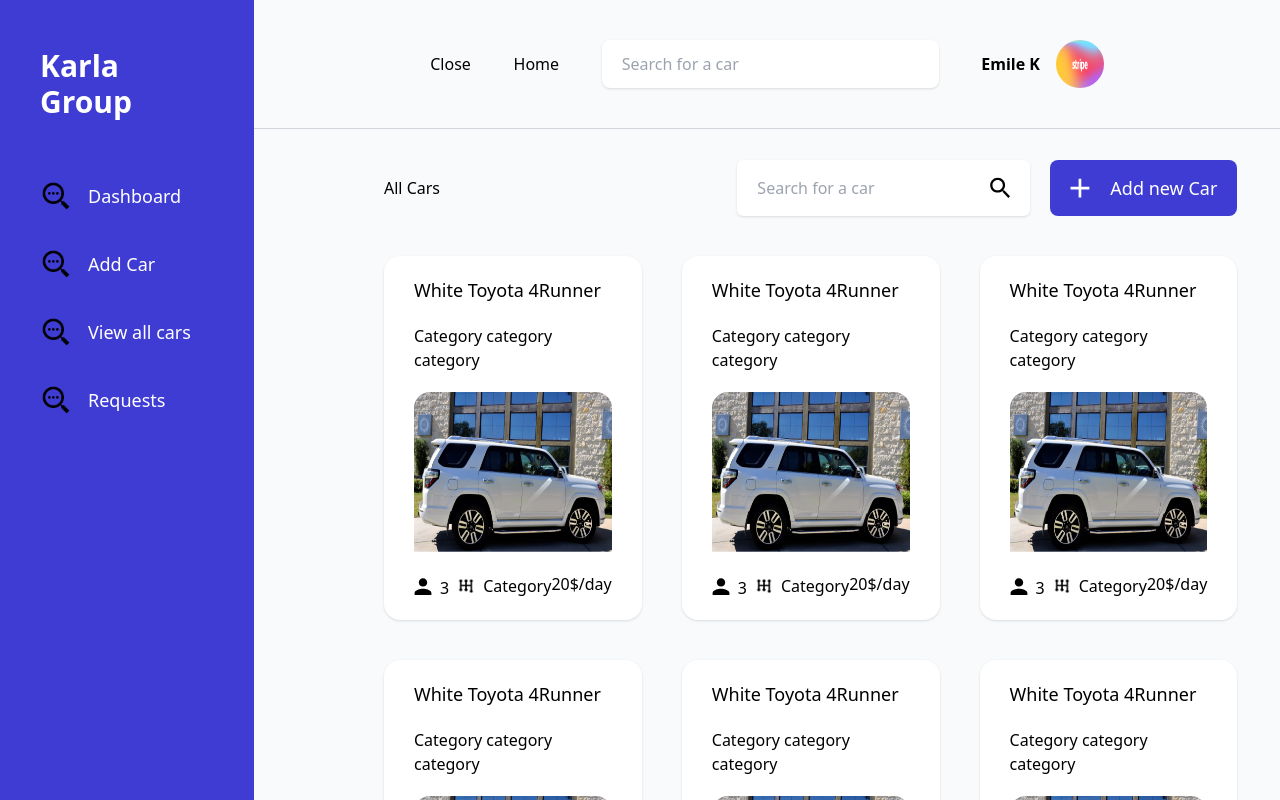
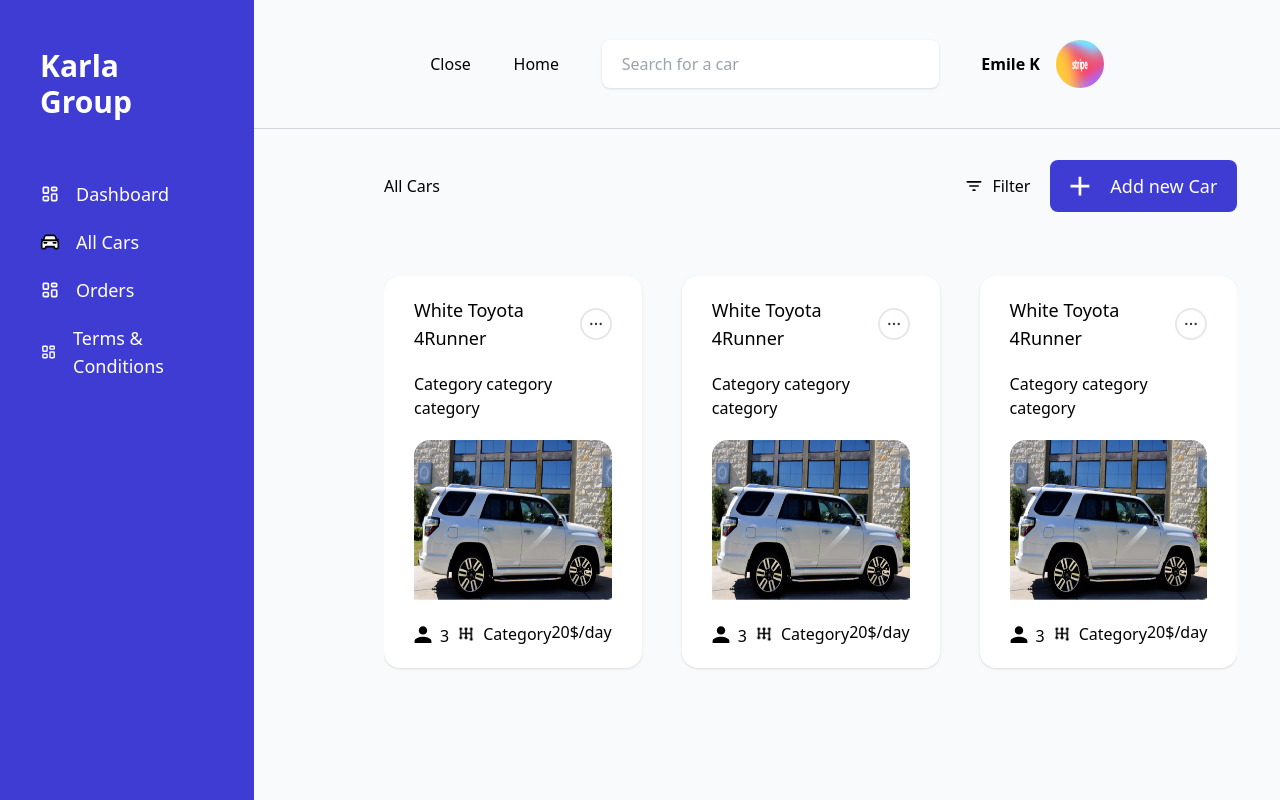
Before and after one commit to KARL-GROUP/karl-rental-fe, a Next.js app: page /dashboard in a window 1280 px wide. Shown: the top 800 px of the page. Built offline with nearby package versions, Linux system fonts and the light colour scheme.

Commit message:
feat:dashboard admin

```diff
--- a/src/components/cards/CarCard.tsx
+++ b/src/components/cards/CarCard.tsx
@@ -21,7 +21,17 @@ const CarCard = ({ image, carName, price, category, seats }: Props) => {
 
 
       <div className="shadow rounded-[16px] bg-white py-5 px-[30px] flex flex-col gap-5">
-        <p className="text-lg">{carName}</p>
+        <div className="flex items-center justify-between">
+          <p className="text-lg">{carName}</p>
+         <div className="flex justify-between items-center rounded-full border-2 w-8 h-8">
+         <svg width="40px" height="40px" viewBox="0 0 24 24" fill="none" xmlns="http://www.w3.org/2000/svg">
+            <path d="M8 12H8.01" stroke="#323232" stroke-width="2" stroke-linecap="round" stroke-linejoin="round" />
+            <path d="M12 12H12.01" stroke="#323232" stroke-width="2" stroke-linecap="round" stroke-linejoin="round" />
+            <path d="M16 12H16.01" stroke="#323232" stroke-width="2" stroke-linecap="round" stroke-linejoin="round" />
+          </svg>
+         </div>
+
+        </div>
         <p>Category category category</p>
         <div className="relative w-full h-[20vh]">
           <Image className=" absolute object-fill rounded-t-[16px] " src={image} alt="car" layout="fill" />
--- a/src/components/layout/admin/Sidebar.tsx
+++ b/src/components/layout/admin/Sidebar.tsx
@@ -4,27 +4,53 @@ import Image from "next/image";
 import profile from "../../../../public/assets/profile.png"
 import { useState } from "react";
 import { motion } from "framer-motion";
+import Profile from "@/components/svgs/Profile";
+import Dashboard from "@/pages/dashboard";
 
-export default function Sidebar({show, handleShow}:{show: boolean; handleShow: () => void;}) {
+export default function Sidebar({ show, handleShow }: { show: boolean; handleShow: () => void; }) {
 
     return (
         <>
             <motion.section className="flex w-full h-screen">
                 <section className={`transition-all ease-in duration-300 z-50  ${show ? "w-80 bg-primary-purple flex flex-col gap-5  h-screen text-white py-12 px-4 xl:px-10" : "w-0 opacity-0"}`}>
                     <h1 className="font-bold text-3xl mb-10">Karla Group</h1>
-                    {sidebarItem.map((sidebarItem, index) => {
-                        return (
-                            <ul key={index} className=" xl:pb-4 ">
+                    <ul className="flex flex-col gap-5">
                         <li>
-                                    <Link className="flex flex-col xl:flex xl:flex-row xl:items-center gap-2 xl:gap-4" href={sidebarItem.path}>
-                                        <Image className="w-8 h-8" src={sidebarItem.icon} alt="icon" width={100} height={100} />
-                                        <label className="text-lg">{sidebarItem.text}</label>
+                            <Link className="flex flex-col xl:flex xl:flex-row xl:items-center gap-2 xl:gap-4" href="/dashboard">
+                                <svg width="20px" height="20px" viewBox="0 0 24 24" xmlns="http://www.w3.org/2000/svg" fill="none">
+                                    <path stroke="#ffffff" stroke-width="2" d="M4 5a1 1 0 0 1 1-1h4a1 1 0 0 1 1 1v5a1 1 0 0 1-1 1H5a1 1 0 0 1-1-1V5ZM14 5a1 1 0 0 1 1-1h4a1 1 0 0 1 1 1v2a1 1 0 0 1-1 1h-4a1 1 0 0 1-1-1V5ZM4 16a1 1 0 0 1 1-1h4a1 1 0 0 1 1 1v3a1 1 0 0 1-1 1H5a1 1 0 0 1-1-1v-3ZM14 13a1 1 0 0 1 1-1h4a1 1 0 0 1 1 1v6a1 1 0 0 1-1 1h-4a1 1 0 0 1-1-1v-6Z" />
+                                </svg>
+                                <label className="text-lg">Dashboard</label>
+                            </Link>
+                        </li>
+                        <li>
+                        <Link className="flex flex-col xl:flex xl:flex-row xl:items-center gap-2 xl:gap-4" href="/dashboard">
+                        <svg width="20px" height="20px" viewBox="0 0 24 24" fill="#ffffff" xmlns="http://www.w3.org/2000/svg">
+<path d="M5 13H8M2 9L4 10L5.27064 6.18807C5.53292 5.40125 5.66405 5.00784 5.90729 4.71698C6.12208 4.46013 6.39792 4.26132 6.70951 4.13878C7.06236 4 7.47705 4 8.30643 4H15.6936C16.523 4 16.9376 4 17.2905 4.13878C17.6021 4.26132 17.8779 4.46013 18.0927 4.71698C18.3359 5.00784 18.4671 5.40125 18.7294 6.18807L20 10L22 9M16 13H19M6.8 10H17.2C18.8802 10 19.7202 10 20.362 10.327C20.9265 10.6146 21.3854 11.0735 21.673 11.638C22 12.2798 22 13.1198 22 14.8V17.5C22 17.9647 22 18.197 21.9616 18.3902C21.8038 19.1836 21.1836 19.8038 20.3902 19.9616C20.197 20 19.9647 20 19.5 20H19C17.8954 20 17 19.1046 17 18C17 17.7239 16.7761 17.5 16.5 17.5H7.5C7.22386 17.5 7 17.7239 7 18C7 19.1046 6.10457 20 5 20H4.5C4.03534 20 3.80302 20 3.60982 19.9616C2.81644 19.8038 2.19624 19.1836 2.03843 18.3902C2 18.197 2 17.9647 2 17.5V14.8C2 13.1198 2 12.2798 2.32698 11.638C2.6146 11.0735 3.07354 10.6146 3.63803 10.327C4.27976 10 5.11984 10 6.8 10Z" stroke="#000000" stroke-width="2" stroke-linecap="round" stroke-linejoin="round"/>
+</svg>
+                        <label className="text-lg">All Cars</label>
+                    </Link>
+                        </li>
+                        <li>
+                        <Link className="flex flex-col xl:flex xl:flex-row xl:items-center gap-2 xl:gap-4" href="/dashboard">
+                        <svg width="20px" height="20px" viewBox="0 0 24 24" xmlns="http://www.w3.org/2000/svg" fill="none">
+                            <path stroke="#ffffff" stroke-width="2" d="M4 5a1 1 0 0 1 1-1h4a1 1 0 0 1 1 1v5a1 1 0 0 1-1 1H5a1 1 0 0 1-1-1V5ZM14 5a1 1 0 0 1 1-1h4a1 1 0 0 1 1 1v2a1 1 0 0 1-1 1h-4a1 1 0 0 1-1-1V5ZM4 16a1 1 0 0 1 1-1h4a1 1 0 0 1 1 1v3a1 1 0 0 1-1 1H5a1 1 0 0 1-1-1v-3ZM14 13a1 1 0 0 1 1-1h4a1 1 0 0 1 1 1v6a1 1 0 0 1-1 1h-4a1 1 0 0 1-1-1v-6Z" />
+                        </svg>
+                        <label className="text-lg">Orders</label>
+                    </Link>
+                        </li>
+                        <li>
+                        <Link className="flex flex-col xl:flex xl:flex-row xl:items-center gap-2 xl:gap-4" href="/dashboard">
+                        <svg width="20px" height="20px" viewBox="0 0 24 24" xmlns="http://www.w3.org/2000/svg" fill="none">
+                            <path stroke="#ffffff" stroke-width="2" d="M4 5a1 1 0 0 1 1-1h4a1 1 0 0 1 1 1v5a1 1 0 0 1-1 1H5a1 1 0 0 1-1-1V5ZM14 5a1 1 0 0 1 1-1h4a1 1 0 0 1 1 1v2a1 1 0 0 1-1 1h-4a1 1 0 0 1-1-1V5ZM4 16a1 1 0 0 1 1-1h4a1 1 0 0 1 1 1v3a1 1 0 0 1-1 1H5a1 1 0 0 1-1-1v-3ZM14 13a1 1 0 0 1 1-1h4a1 1 0 0 1 1 1v6a1 1 0 0 1-1 1h-4a1 1 0 0 1-1-1v-6Z" />
+                        </svg>
+                        <label className="text-lg">Terms & Conditions</label>
                     </Link>
                         </li>
                     </ul>
 
-                        )
-                    })}
+
+
                 </section>
                 <section className="w-full flex items-center justify-between px-0 xl:px-44 h-20 py-16 border-b border-gray-300">
                     <button onClick={handleShow}>Close</button>
--- a/src/components/sections/DashboardAdmin.tsx
+++ b/src/components/sections/DashboardAdmin.tsx
@@ -4,16 +4,26 @@ import Button from "../ui/Button";
 const DashboardAdmin = () => {
     return (
         <>
+        <section className="">
             <div className="flex justify-between items-center">
                 <p>All Cars</p>
                 <div className="flex justify-between  gap-5">
-                    <div className="flex justify-between shadow bg-white py-4 px-5 rounded-md">
+                    {/* <div className="flex justify-between shadow bg-white py-4 px-5 rounded-md">
                         <input className="outline-none w-full" placeholder="Search for a car" />
                         <svg width="22" height="23" viewBox="0 0 22 23" fill="none" xmlns="http://www.w3.org/2000/svg">
                             <path d="M15.7225 14.6764L14.7352 14.6598L14.3909 14.3165C15.6396 12.9122 16.4081 11.0749 16.4419 9.06267C16.5172 4.5758 12.9413 0.877751 8.45442 0.802416C3.96755 0.727081 0.269501 4.303 0.194166 8.78987C0.118831 13.2767 3.69475 16.9748 8.18162 17.0501C10.1938 17.0839 12.056 16.3776 13.5013 15.1767L13.8329 15.5323L13.8163 16.5196L19.9607 22.8612L21.8542 21.0302L15.7225 14.6764ZM8.22359 14.5505C5.11153 14.4982 2.64156 11.9439 2.69381 8.83184C2.74607 5.71978 5.30039 3.24981 8.41245 3.30206C11.5245 3.35432 13.9945 5.90864 13.9422 9.0207C13.89 12.1328 11.3357 14.6027 8.22359 14.5505Z" fill="black" />
                         </svg>
 
 
+                    </div> */}
+
+                    <div className="flex gap-2 items-center">
+                    <svg width="20px" height="20px" viewBox="0 0 24 24" fill="none" xmlns="http://www.w3.org/2000/svg">
+<path d="M4 7H20" stroke="#000000" stroke-width="2" stroke-linecap="round" stroke-linejoin="round"/>
+<path d="M7 12L17 12" stroke="#000000" stroke-width="2" stroke-linecap="round" stroke-linejoin="round"/>
+<path d="M11 17H13" stroke="#000000" stroke-width="2" stroke-linecap="round" stroke-linejoin="round"/>
+</svg>
+<p>Filter</p>
                     </div>
                     <Button svg={<svg width="20" height="20" viewBox="0 0 30 31" fill="none" xmlns="http://www.w3.org/2000/svg">
                         <path d="M29.506 17.6466L17.006 17.6466L17.006 30.1466L12.8394 30.1466L12.8394 17.6466L0.339355 17.6466L0.339355 13.48L12.8394 13.48L12.8394 0.97998L17.006 0.97998L17.006 13.48L29.506 13.48L29.506 17.6466Z" fill="white" />
@@ -21,7 +31,7 @@ const DashboardAdmin = () => {
                     />
                 </div>
             </div>
-            <div className="grid grid-cols-3 gap-10  mt-10">
+            <div className="h-[50vh]  grid grid-cols-3 gap-10  mt-16 overflow-scroll">
 
 
                 {cars.map((car, index) => {
@@ -33,6 +43,7 @@ const DashboardAdmin = () => {
                     )
                 })}
             </div>
+            </section>
         </>
     );
 }
--- a/src/data/sidebarItems.ts
+++ b/src/data/sidebarItems.ts
@@ -5,19 +5,18 @@ export interface Sidebar{
 }
 
 import DashboardIcon from "@/components/svgs/DashboardIcon"
-
-
+import Profile from "@/components/svgs/Profile"
 
 
 export const sidebarItem: Sidebar[] = [
     {
         text: "Dashboard",
-        icon: "/assets/search.png",
+        icon: "/assets/car.svg",
         path: "/Dashboard"
     },
     {
         text: "Add Car",
-        icon: "/assets/search.png",
+        icon: `<Profile />`,
         path: "/AddCar"
     },
     {
```
Also changed, not shown: public/assets/car.svg (added). Lines whose indentation alone changed are shown as unchanged.
